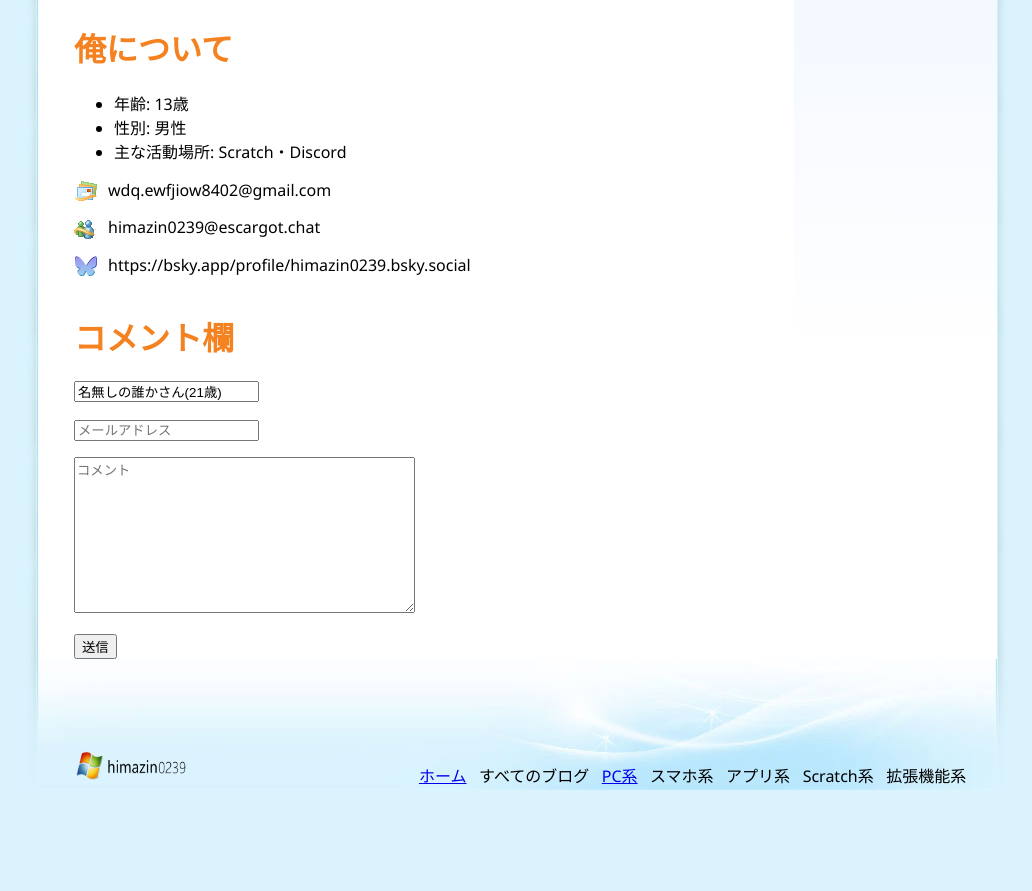
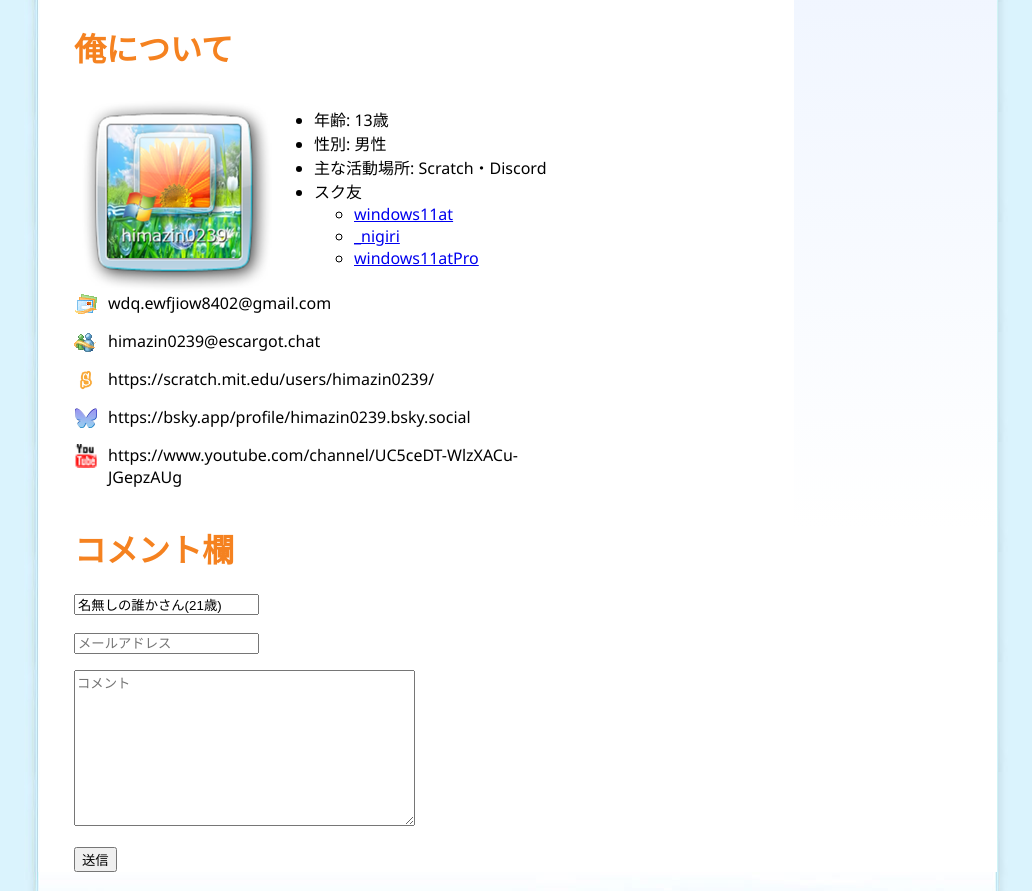
Before and after one commit to himazin0239/himazin0239-blog, a plain HTML site: page index.html in a window 1280 px wide. Shown: the part 1235-2126 px from the top of the page, without its empty margins (116-1148 px from the left). Before the commit the page ends 2046 px from the top, so only its background shows below. Drawn offline with nearby package versions, Linux system fonts and the light colour scheme; no server answers; a script that the page names is missing.

Commit message:
もっと情報を追加

```diff
--- a/css/style.css
+++ b/css/style.css
@@ -197,5 +197,13 @@
 
 .mail-text {
     margin-left: 10px;
-    margin-top: -0.5px;
+    margin-top: -0px;
 }
+
+.syousai {
+    display: flex;
+}
+
+.user-picture {
+    width: 200px;
+}
--- a/index.html
+++ b/index.html
@@ -103,11 +103,26 @@
                     </a>
                 </table>
                 <h1>俺について</h1>
-                <ul>
-                    <li>年齢: 13歳</li>
-                    <li>性別: 男性</li>
-                    <li>主な活動場所: Scratch・Discord</li>
-                </ul>
+                <div class="syousai">
+                    <img src="./img/my_icon.png" class="user-picture">
+                    <ul>
+                        <li>年齢: 13歳</li>
+                        <li>性別: 男性</li>
+                        <li>主な活動場所: Scratch・Discord</li>
+                        <li>スク友</li>
+                        <ul>
+                            <li>
+                                <a href="https://scratch.mit.edu/users/windows11at/">windows11at</a>
+                            </li>
+                            <li>
+                                <a href="https://scratch.mit.edu/users/_nigiri/">_nigiri</a>
+                            </li>
+                            <li>
+                                <a href="https://scratch.mit.edu/users/windows11atPro/">windows11atPro</a>
+                            </li>
+                        </ul>
+                    </ul>
+                </div>
                 <div class="mail">
                     <img src="./img/mail_icon.png" class="mail-image">
                     <p class="mail-text">wdq.ewfjiow8402@gmail.com</p>
@@ -117,8 +132,16 @@
                     <p class="mail-text">himazin0239@escargot.chat</p>
                 </div>
                 <div class="mail">
+                    <img src="./img/scratch_icon.png" class="mail-image">
+                    <p class="mail-text">https://scratch.mit.edu/users/himazin0239/</p>
+                </div>
+                <div class="mail">
                     <img src="./img/bluesky_icon.png" class="mail-image">
                     <p class="mail-text">https://bsky.app/profile/himazin0239.bsky.social</p>
+                </div>
+                <div class="mail">
+                    <img src="./img/youtube_icon.png" class="mail-image">
+                    <p class="mail-text">https://www.youtube.com/channel/UC5ceDT-WlzXACu-JGepzAUg</p>
                 </div>
                 <h1>コメント欄</h1>
                 <form
```
Also changed, not shown: img/scratch_icon.png (added), img/youtube_icon.png (added).
